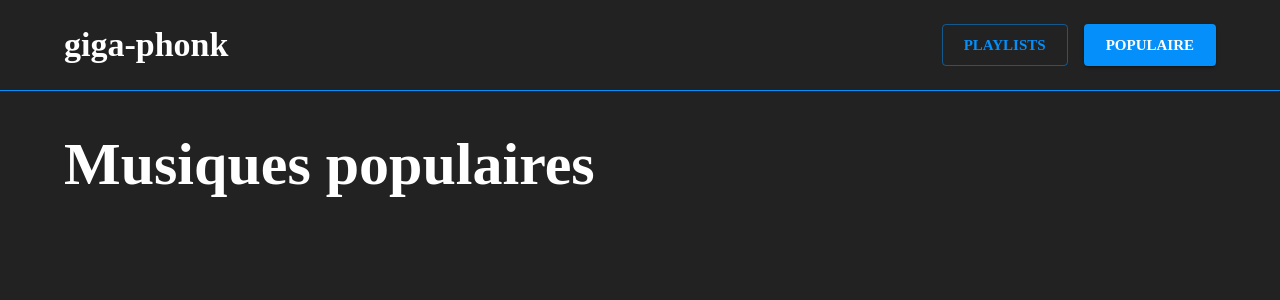
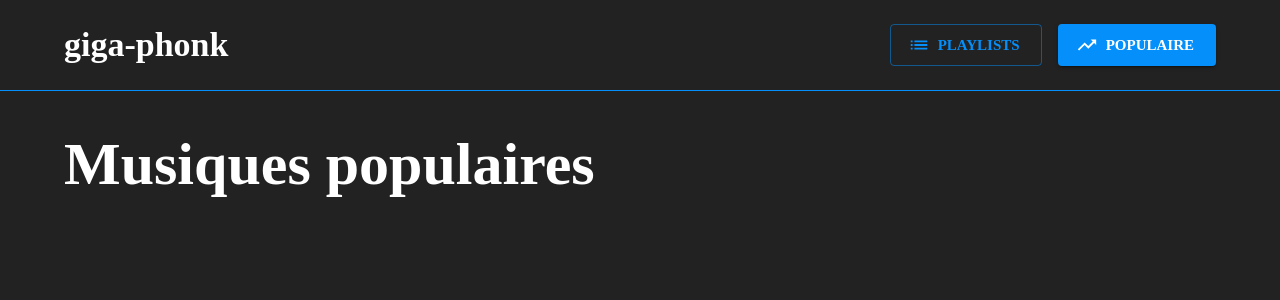
Before and after one commit to sqmasep/giga-phonk, a React (Vite) app in the folder client/: page / in a window 1280 px wide. Shown: the top 300 px of the page. Built offline with nearby package versions, Linux system fonts and the light colour scheme; no server answers.

Commit message:
navbar button icons

```diff
--- a/client/src/components/Navbar.tsx
+++ b/client/src/components/Navbar.tsx
@@ -1,3 +1,4 @@
+import { List, TrendingUp } from "@mui/icons-material";
 import { Box, Button, Container, Stack } from "@mui/material";
 import React from "react";
 import { Link } from "react-router-dom";
@@ -27,6 +28,7 @@
           />
           <Stack direction='row' gap={2}>
             <Button
+              startIcon={<List />}
               size='large'
               component={Link}
               to='/playlists'
@@ -34,7 +36,13 @@
             >
               Playlists
             </Button>
-            <Button size='large' component={Link} to='/' variant='contained'>
+            <Button
+              startIcon={<TrendingUp />}
+              size='large'
+              component={Link}
+              to='/'
+              variant='contained'
+            >
               Populaire
             </Button>
           </Stack>
```
